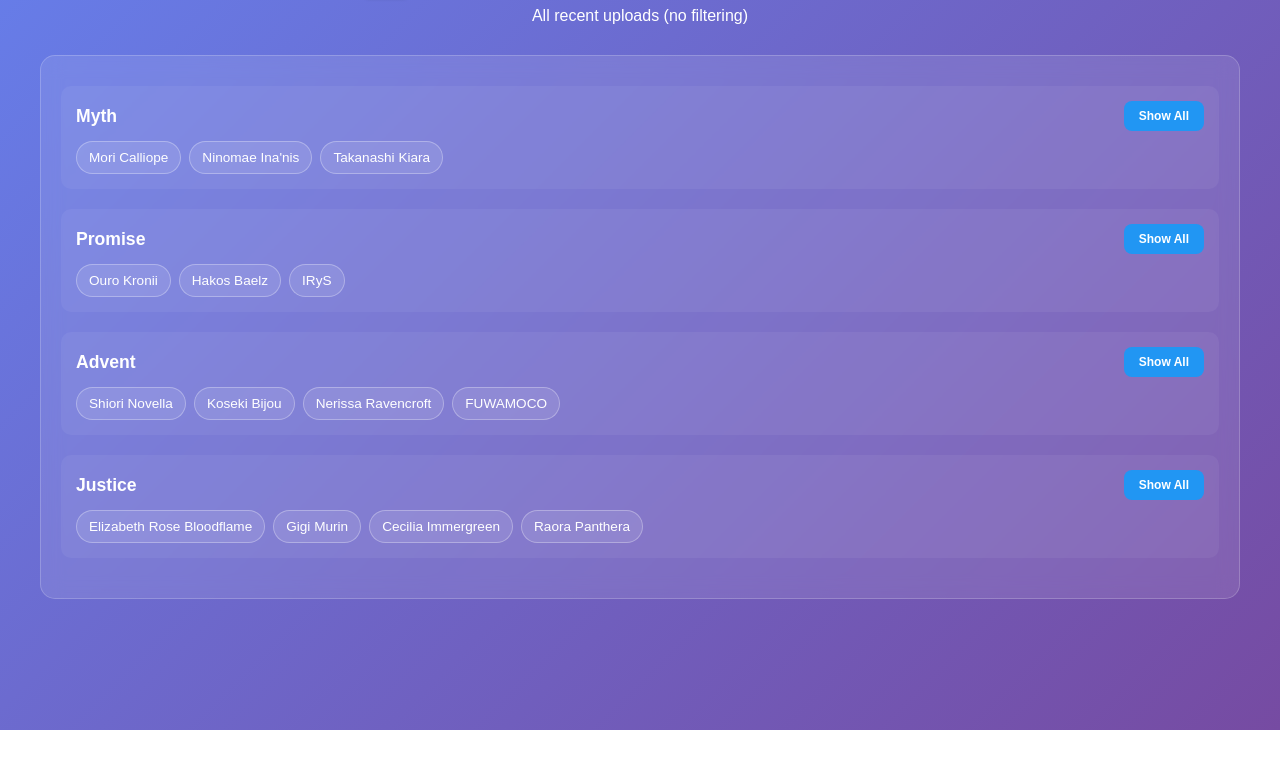
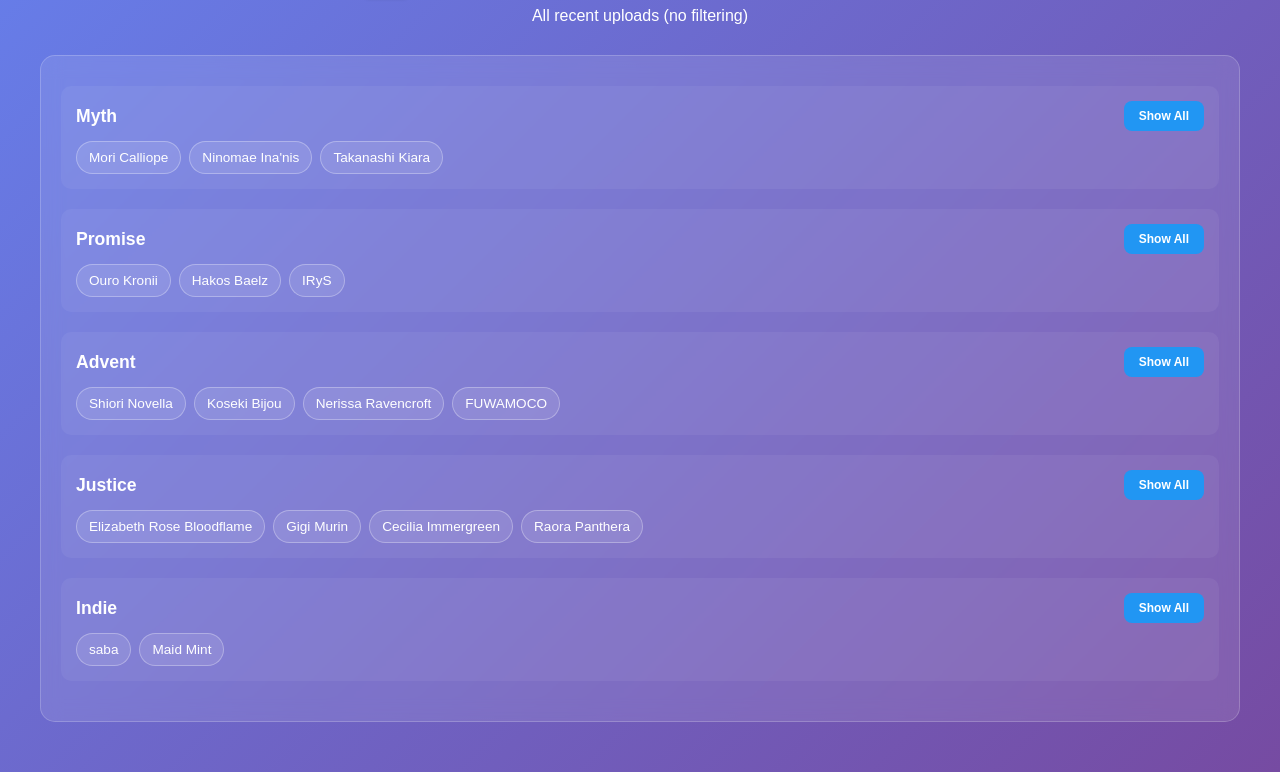
Before and after one commit to RexVelori/HololiveDashboard, a plain HTML site: page index.html in a window 1280 px wide. Shown: the part 70-842 px from the top of the page. Before the commit the page ends 800 px from the top, so only its background shows below. Drawn offline with Linux system fonts and the light colour scheme.

Commit message:
Update index.html
Added some indie

```diff
--- a/index.html
+++ b/index.html
@@ -98,6 +98,13 @@
             { id:'UCvN5h1ShZtc7nly3pezRayg', name:'Cecilia Immergreen Ch.' },
             { id:'UCl69AEx4MdqMZH7Jtsm7Tig', name:'Raora Panthera Ch.' }
           ]
+        },
+        {
+            key: 'indie', label: 'Indie',
+            members: [
+                {id: 'UCxsZ6NCzjU_t4YSxQLBcM5A', name: 'saba'},
+                {id: 'UCcHHkJ98eSfa5aj0mdTwwLQ', name: 'Maid Mint Ch.'}
+            ]
         }
       ]
     };
```
